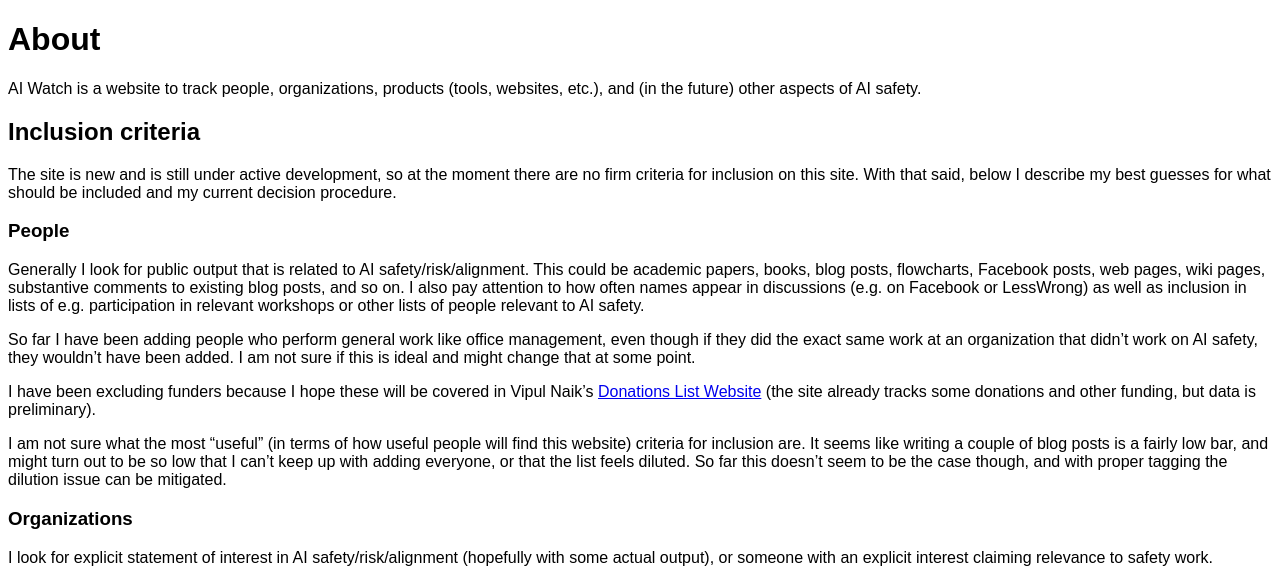
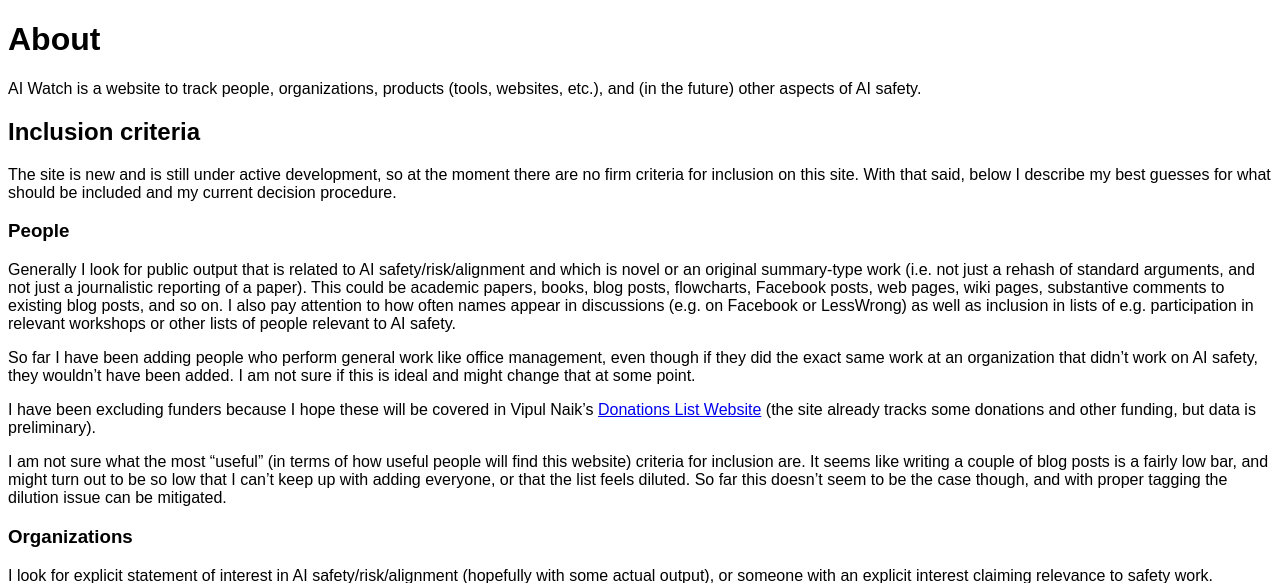
Before and after one commit to dogrecajb/aiwatch, a PHP site: page /about/ in a window 1280 px wide. Shown: the part 26-609 px from the top of the page. Run offline with PHP 8.4, Linux system fonts and the light colour scheme; some libraries are stand-ins or nearby versions.

Commit message:
more elaboration

```diff
--- a/access-portal/about/index.php
+++ b/access-portal/about/index.php
@@ -35,12 +35,14 @@
 <h3>People</h3>
 
 <p>Generally I look for public output that is related to AI
-safety/risk/alignment. This could be academic papers, books, blog posts,
-flowcharts, Facebook posts, web pages, wiki pages, substantive comments to
-existing blog posts, and so on. I also pay attention to how often names appear
-in discussions (e.g. on Facebook or LessWrong) as well as inclusion in lists of
-e.g. participation in relevant workshops or other lists of people relevant to
-AI safety.</p>
+safety/risk/alignment and which is novel or an original summary-type work (i.e.
+not just a rehash of standard arguments, and not just a journalistic reporting
+of a paper). This could be academic papers, books, blog posts, flowcharts,
+Facebook posts, web pages, wiki pages, substantive comments to existing blog
+posts, and so on. I also pay attention to how often names appear in discussions
+(e.g. on Facebook or LessWrong) as well as inclusion in lists of e.g.
+participation in relevant workshops or other lists of people relevant to AI
+safety.</p>
 
 <p>So far I have been adding people who perform general work like office management, even though if they did the exact same work at an organization that didn’t work on AI safety, they wouldn’t have been added. I am not sure if this is ideal and might change that at some point.</p>
 
```
